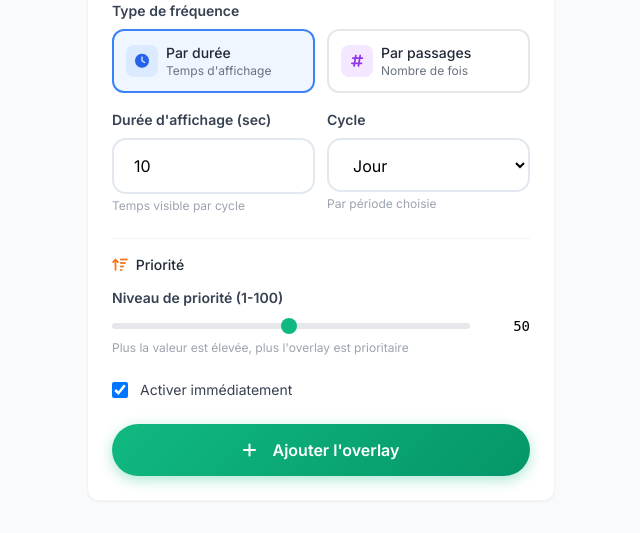
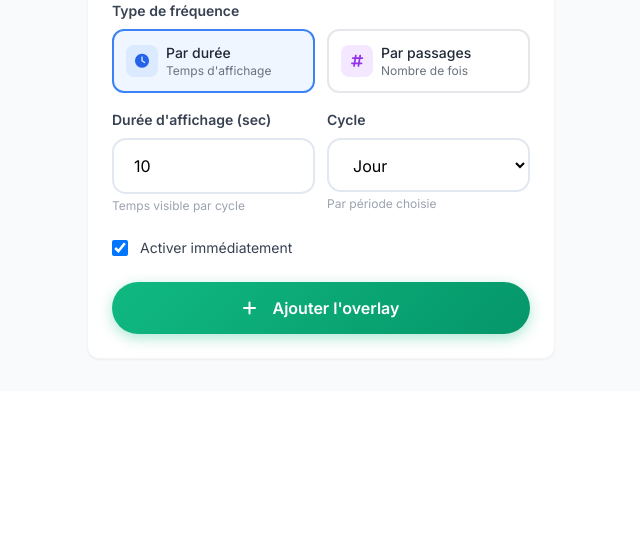
Before and after one commit to moa-digitalagency/AdScreen, a Python web app: template templates/org/screen_overlays.html in a window 1280 px wide. Shown: the part 975-1508 px from the top of the page, without its empty margins (201-841 px from the left). After the commit the page ends 1335 px from the top, so only its background shows below. Run offline with Jinja, Linux system fonts and the light colour scheme; the template is opened without the code that fills it, so the values that code supplies are empty; some libraries are stand-ins or nearby versions.

Commit message:
Remove priority setting for overlays
Remove the user-configurable priority field and its associated JavaScript function from the overlay creation form.

Replit-Commit-Author: Agent
Replit-Commit-Session-Id: be452821-a726-4859-822a-3d055225c6a4
Replit-Commit-Checkpoint-Type: full_checkpoint
Replit-Commit-Event-Id: a597eeef-01d2-4245-958e-b5aee3a9ad1d
Replit-Commit-Screenshot-Url: https://storage.googleapis.com/screenshot-production-us-central1/4e75f0ef-e714-4aee-8b66-32a68732bf8d/be452821-a726-4859-822a-3d055225c6a4/owl7QkK

```diff
--- a/templates/org/screen_overlays.html
+++ b/templates/org/screen_overlays.html
@@ -315,22 +315,6 @@
                     </div>
                 </div>
 
-                <div class="border-t border-gray-100 pt-4">
-                    <h4 class="font-medium text-gray-800 mb-3 text-sm flex items-center gap-2">
-                        <i class="fas fa-sort-amount-up text-orange-500"></i>
-                        Priorité
-                    </h4>
-                    <div>
-                        <label class="label">Niveau de priorité (1-100)</label>
-                        <div class="flex items-center gap-3">
-                            <input type="range" name="priority" id="priority" min="1" max="100" value="50"
-                                class="flex-1" oninput="updatePriorityLabel()">
-                            <span id="priorityLabel" class="text-sm font-mono w-12 text-right">50</span>
-                        </div>
-                        <p class="text-xs text-gray-400 mt-1">Plus la valeur est élevée, plus l'overlay est prioritaire</p>
-                    </div>
-                </div>
-
                 <div class="flex items-center gap-3">
                     <input type="checkbox" name="is_active" id="is_active" checked class="w-4 h-4 text-emerald-600 rounded border-gray-300">
                     <label for="is_active" class="text-sm text-gray-700">Activer immédiatement</label>
@@ -531,10 +515,6 @@ function updateSpeedLabel() {
 
 function updateImageSizeLabel() {
     document.getElementById('imageSizeLabel').textContent = document.getElementById('imageSize').value + '%';
-}
-
-function updatePriorityLabel() {
-    document.getElementById('priorityLabel').textContent = document.getElementById('priority').value;
 }
 
 function updateOpacityLabel() {
```
